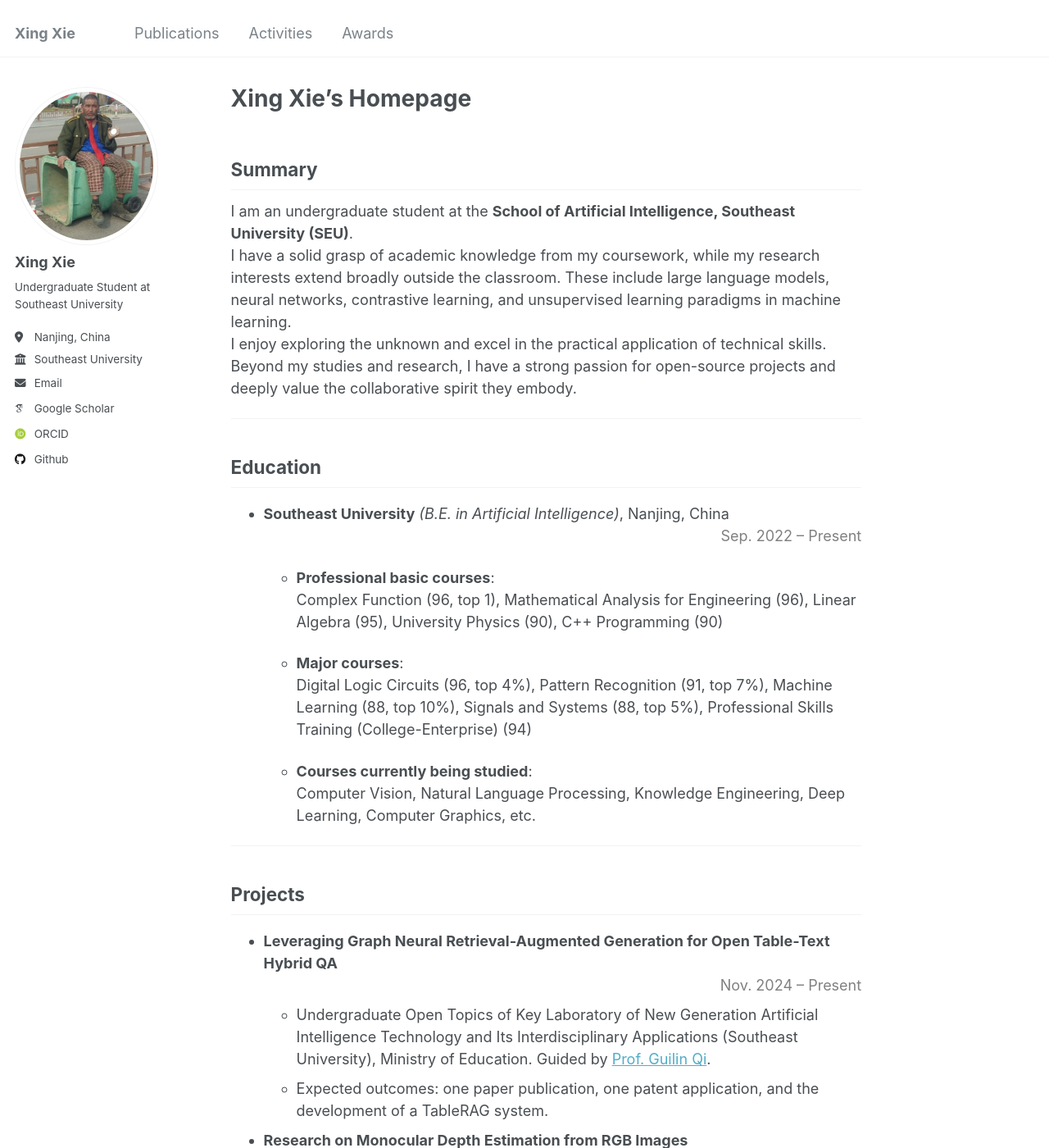
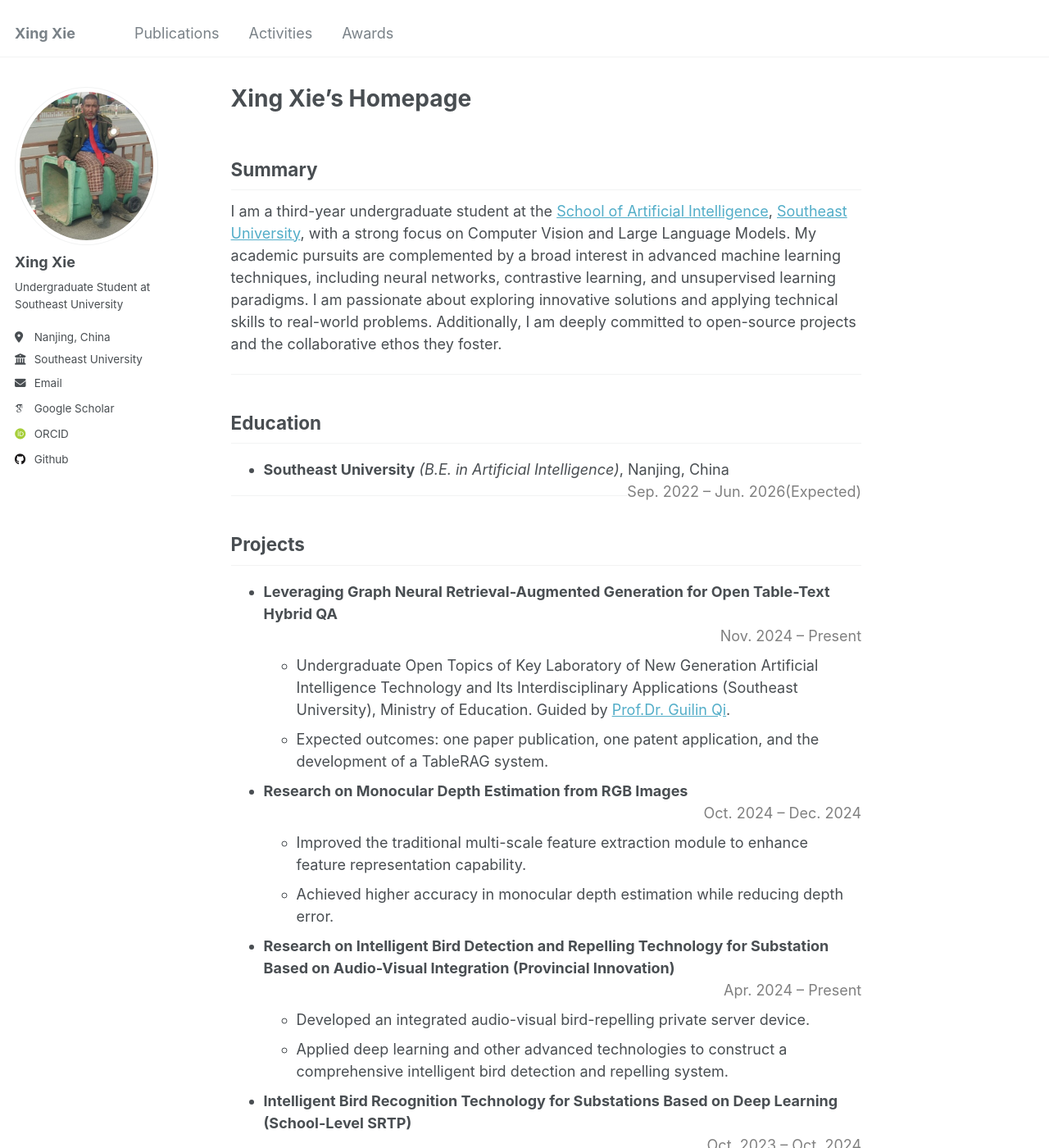
Before and after one commit to kaicheng001/kaicheng001.github.io, a Jekyll site: the page built from _pages/about.md, in a window 1280 px wide and 1400 px high. Shown: the whole window at 82% size. Built offline with Jekyll 4.4.1, drawn with Linux system fonts in a browser that asks for light colours; some web fonts are replaced.

Commit message:
Update about.md

```diff
--- a/_pages/about.md
+++ b/_pages/about.md
@@ -8,27 +8,20 @@ redirect_from:
 ---
 
 ## Summary
-I am an undergraduate student at the **School of Artificial Intelligence, Southeast University (SEU)**.
-I have a solid grasp of academic knowledge from my coursework, while my research interests extend broadly outside the classroom. These include large language models, neural networks, contrastive learning, and unsupervised learning paradigms in machine learning.
-I enjoy exploring the unknown and excel in the practical application of technical skills. Beyond my studies and research, I have a strong passion for open-source projects and deeply value the collaborative spirit they embody.
+
+I am a third-year undergraduate student at the [School of Artificial Intelligence](https://ai.seu.edu.cn),
+[Southeast University](https://www.seu.edu.cn), with a strong focus on Computer Vision and Large Language Models.
+My academic pursuits are complemented by a broad interest in advanced machine learning techniques,
+including neural networks, contrastive learning, and unsupervised learning paradigms.
+I am passionate about exploring innovative solutions and applying technical skills to real-world problems.
+Additionally, I am deeply committed to open-source projects and the collaborative ethos they foster.
 
 ---
 
 ## Education
 
 - **Southeast University** *(B.E. in Artificial Intelligence)*, Nanjing, China
-<span style="float: right; color: gray;">Sep. 2022 – Present</span> <br>
-
-  -  **Professional basic courses**:
-    Complex Function (96, top 1), Mathematical Analysis for Engineering (96), Linear Algebra (95), University Physics (90), C++ Programming (90)
-
-  -  **Major courses**:
-    Digital Logic Circuits (96, top 4%), Pattern Recognition (91, top 7%), Machine Learning (88, top 10%), Signals and Systems (88, top 5%), Professional Skills Training (College-Enterprise) (94)
-
-  -  **Courses currently being studied**:
-    Computer Vision, Natural Language Processing, Knowledge Engineering, Deep Learning, Computer Graphics, etc.
-
-
+<span style="float: right; color: gray;">Sep. 2022 – Jun. 2026(Expected)</span>
 
 ---
 
@@ -36,7 +29,7 @@ I enjoy exploring the unknown and excel in the practical application of technica
 
 - **Leveraging Graph Neural Retrieval-Augmented Generation for Open Table-Text Hybrid QA**
   <span style="float: right; color: gray;">Nov. 2024 – Present</span> <br>
-  - Undergraduate Open Topics of Key Laboratory of New Generation Artificial Intelligence Technology and Its Interdisciplinary Applications (Southeast University), Ministry of Education. Guided by [Prof. Guilin Qi](https://cs.seu.edu.cn/gqi/main.htm).
+  - Undergraduate Open Topics of Key Laboratory of New Generation Artificial Intelligence Technology and Its Interdisciplinary Applications (Southeast University), Ministry of Education. Guided by [Prof.Dr. Guilin Qi](https://cs.seu.edu.cn/gqi/main.htm).
   - Expected outcomes: one paper publication, one patent application, and the development of a TableRAG system.
 
 - **Research on Monocular Depth Estimation from RGB Images**
@@ -54,7 +47,6 @@ I enjoy exploring the unknown and excel in the practical application of technica
   - Project achieved **excellent** final acceptance.
   - Published an international conference paper and was **nominated for the best poster award**.
   - Designed an improved, efficient, and lightweight bird detection model.
-
 
 
 ---
@@ -82,14 +74,12 @@ InstDisc ([arXiv](https://arxiv.org/abs/1805.01978)), InvaSpread ([IEEE](https:/
 1. **X. Xie**, Y. Wang, H. Liang, C. Lou, and B. Gao, *"An Efficient Bird Detection Method for Substation Inspection via Improved YOLOv5"*, in **Proceedings of the IEEE International Conference on CYBER Technology in Automation, Control, and Intelligent Systems (CYBER)**, Copenhagen, Denmark, 2024, pp. 124–129. [IEEE](https://doi.org/10.1109/CYBER63482.2024.10748798)
 
 
-
-
 ---
 
 ## Honors and Awards
 
 - **Provincial Third Prize** in the 6th Global Campus Intelligent Algorithm Elite Competition
-  <!-- *(Algorithm Challenge - BIRADS classification and feature recognition of ultrasound breast images)*   -->
+
   <span style="float: right; color: gray;">(Oct. 2024)</span>
 
 - **Southeast University Three Good Students**
```
